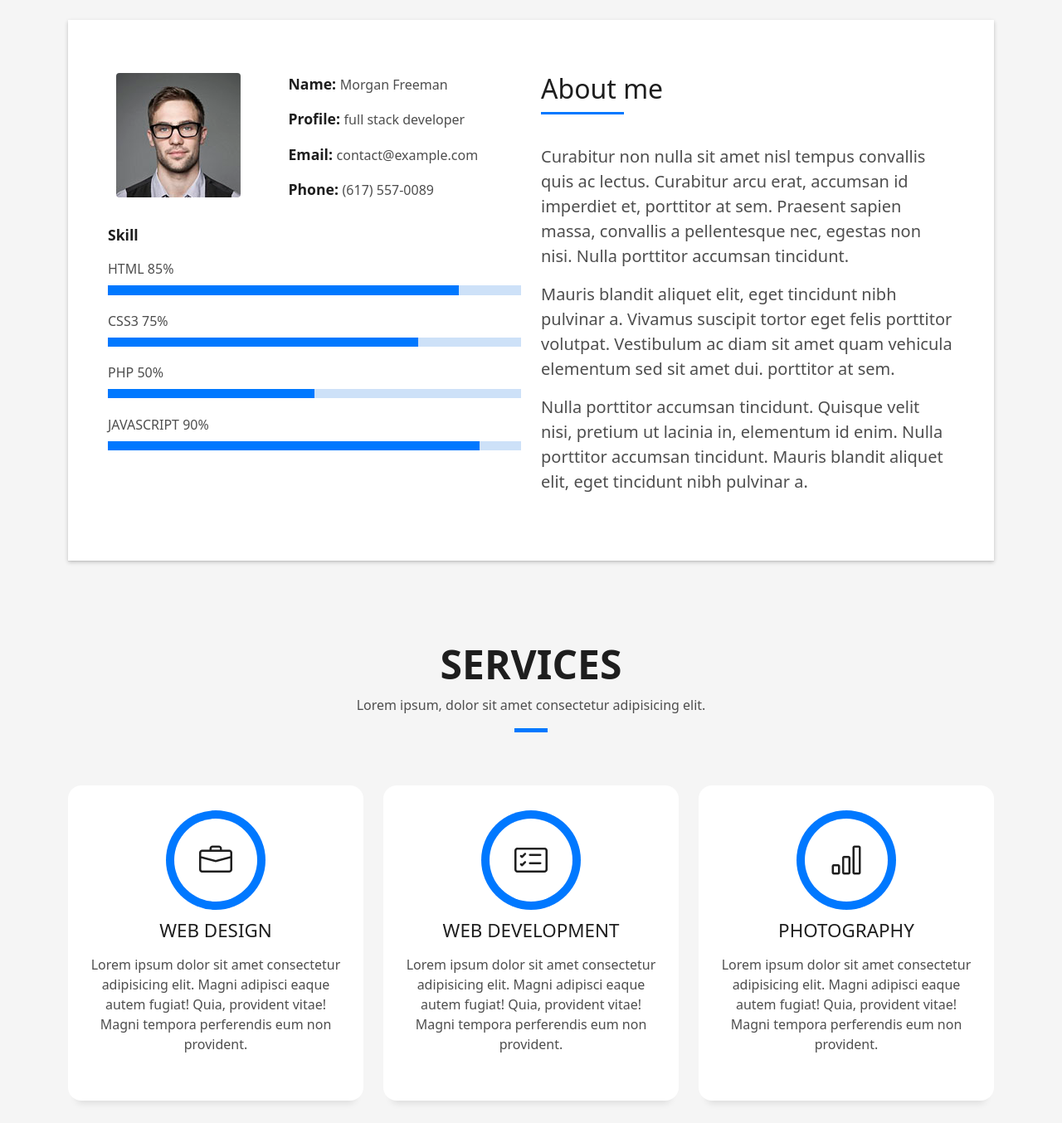
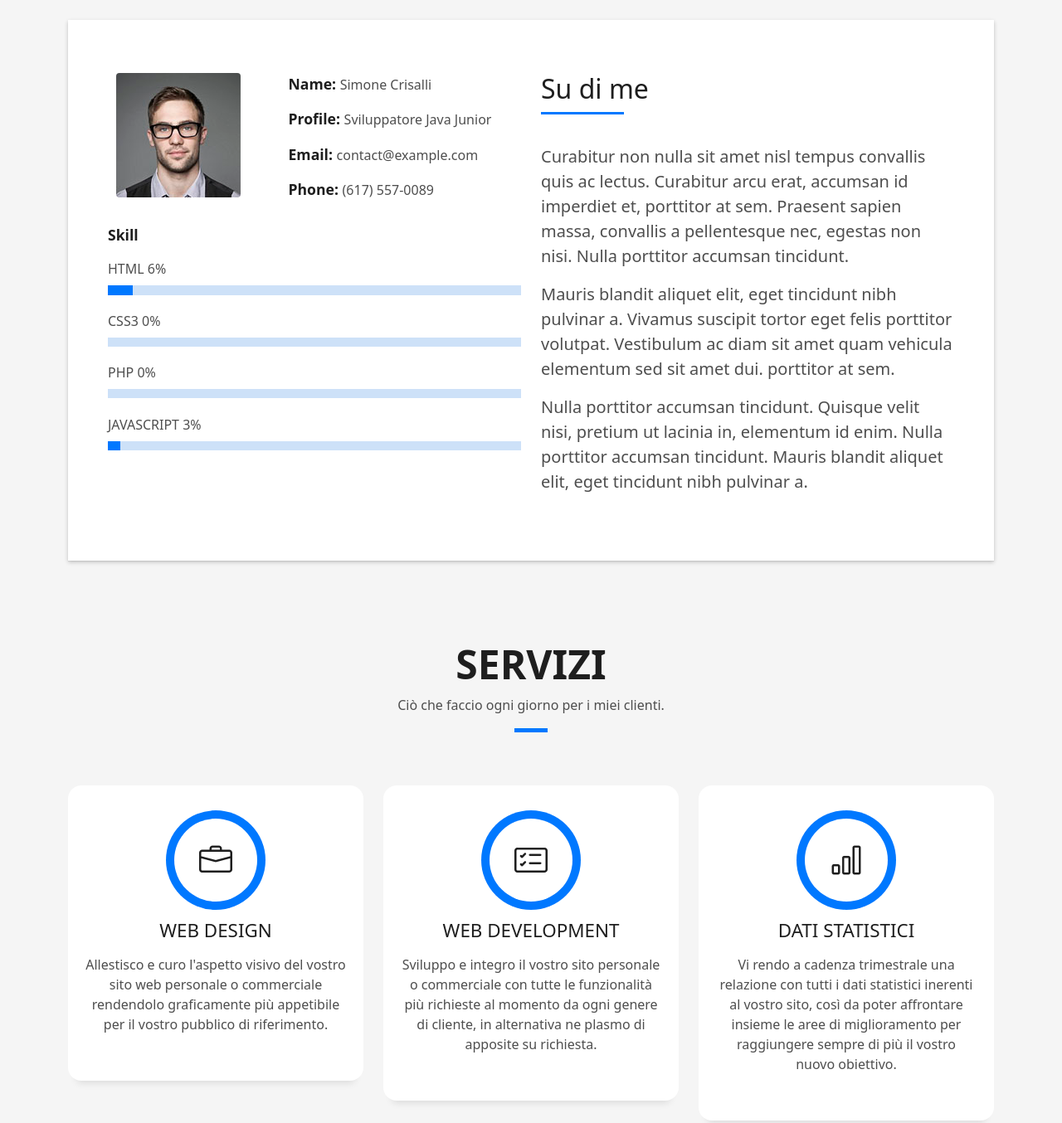
Before and after one commit to SimoneCrisalli/SimoneCrisalliPortfolio.github.io, a plain HTML site: page index.html in a window 1280 px wide. Shown: the part 840-2194 px from the top of the page at 83% size. Drawn offline with Linux system fonts and the light colour scheme.

Commit message:
Aggiornamento primo

```diff
--- a/index.html
+++ b/index.html
@@ -5,7 +5,7 @@
   <meta charset="utf-8">
   <meta content="width=device-width, initial-scale=1.0" name="viewport">
 
-  <title>DevFolio Bootstrap Portfolio Template - Index</title>
+  <title>Simone Crisalli Portfolio</title>
   <meta content="" name="description">
   <meta content="" name="keywords">
 
@@ -36,7 +36,7 @@
   <header id="header" class="fixed-top">
     <div class="container d-flex align-items-center justify-content-between">
 
-      <h1 class="logo"><a href="index.html">DevFolio</a></h1>
+      <h1 class="logo"><a href="index.html">Virtual Portfolio</a></h1>
       <!-- Uncomment below if you prefer to use an image logo -->
       <!-- <a href="index.html" class="logo"><img src="assets/img/logo.png" alt="" class="img-fluid"></a>-->
 
@@ -73,14 +73,14 @@
   </header><!-- End Header -->
 
   <!-- ======= Hero Section ======= -->
-  <div id="hero" class="hero route bg-image" style="background-image: url(assets/img/hero-bg.jpg)">
+  <div id="hero" class="hero route bg-image" style="background-image: url(assets/img/IMG_20210513_115537_758.jpg)">
     <div class="overlay-itro"></div>
     <div class="hero-content display-table">
       <div class="table-cell">
         <div class="container">
           <!--<p class="display-6 color-d">Hello, world!</p>-->
-          <h1 class="hero-title mb-4">I am Morgan Freeman</h1>
-          <p class="hero-subtitle"><span class="typed" data-typed-items="Designer, Developer, Freelancer, Photographer"></span></p>
+          <h1 class="hero-title mb-4">Io sono Simone Crisalli</h1>
+          <p class="hero-subtitle"><span class="typed" data-typed-items="Java, , MySQL, HTML, BootStrap"></span></p>
           <!-- <p class="pt-3"><a class="btn btn-primary btn js-scroll px-4" href="#about" role="button">Learn More</a></p> -->
         </div>
       </div>
@@ -105,8 +105,8 @@
                     </div>
                     <div class="col-sm-6 col-md-7">
                       <div class="about-info">
-                        <p><span class="title-s">Name: </span> <span>Morgan Freeman</span></p>
-                        <p><span class="title-s">Profile: </span> <span>full stack developer</span></p>
+                        <p><span class="title-s">Name: </span> <span>Simone Crisalli</span></p>
+                        <p><span class="title-s">Profile: </span> <span>Sviluppatore Java Junior</span></p>
                         <p><span class="title-s">Email: </span> <span>contact@example.com</span></p>
                         <p><span class="title-s">Phone: </span> <span>(617) 557-0089</span></p>
                       </div>
@@ -114,21 +114,21 @@
                   </div>
                   <div class="skill-mf">
                     <p class="title-s">Skill</p>
-                    <span>HTML</span> <span class="pull-right">85%</span>
+                    <span>HTML</span> <span class="pull-right">6%</span>
                     <div class="progress">
-                      <div class="progress-bar" role="progressbar" style="width: 85%;" aria-valuenow="85" aria-valuemin="0" aria-valuemax="100"></div>
+                      <div class="progress-bar" role="progressbar" style="width: 6%;" aria-valuenow="6" aria-valuemin="0" aria-valuemax="100"></div>
                     </div>
-                    <span>CSS3</span> <span class="pull-right">75%</span>
+                    <span>CSS3</span> <span class="pull-right">0%</span>
                     <div class="progress">
-                      <div class="progress-bar" role="progressbar" style="width: 75%" aria-valuenow="75" aria-valuemin="0" aria-valuemax="100"></div>
+                      <div class="progress-bar" role="progressbar" style="width: 0%" aria-valuenow="0" aria-valuemin="0" aria-valuemax="100"></div>
                     </div>
-                    <span>PHP</span> <span class="pull-right">50%</span>
+                    <span>PHP</span> <span class="pull-right">0%</span>
                     <div class="progress">
-                      <div class="progress-bar" role="progressbar" style="width: 50%" aria-valuenow="50" aria-valuemin="0" aria-valuemax="100"></div>
+                      <div class="progress-bar" role="progressbar" style="width: 0%" aria-valuenow="0" aria-valuemin="0" aria-valuemax="100"></div>
                     </div>
-                    <span>JAVASCRIPT</span> <span class="pull-right">90%</span>
+                    <span>JAVASCRIPT</span> <span class="pull-right">3%</span>
                     <div class="progress">
-                      <div class="progress-bar" role="progressbar" style="width: 90%" aria-valuenow="90" aria-valuemin="0" aria-valuemax="100"></div>
+                      <div class="progress-bar" role="progressbar" style="width: 3%" aria-valuenow="3" aria-valuemin="0" aria-valuemax="100"></div>
                     </div>
                   </div>
                 </div>
@@ -136,7 +136,7 @@
                   <div class="about-me pt-4 pt-md-0">
                     <div class="title-box-2">
                       <h5 class="title-left">
-                        About me
+                        Su di me
                       </h5>
                     </div>
                     <p class="lead">
@@ -171,10 +171,10 @@
           <div class="col-sm-12">
             <div class="title-box text-center">
               <h3 class="title-a">
-                Services
+                Servizi
               </h3>
               <p class="subtitle-a">
-                Lorem ipsum, dolor sit amet consectetur adipisicing elit.
+                Ciò che faccio ogni giorno per i miei clienti.
               </p>
               <div class="line-mf"></div>
             </div>
@@ -189,9 +189,7 @@
               <div class="service-content">
                 <h2 class="s-title">Web Design</h2>
                 <p class="s-description text-center">
-                  Lorem ipsum dolor sit amet consectetur adipisicing elit. Magni adipisci eaque autem fugiat! Quia,
-                  provident vitae! Magni
-                  tempora perferendis eum non provident.
+                  Allestisco e curo l'aspetto visivo del vostro sito web personale o commerciale rendendolo graficamente più appetibile per il vostro pubblico di riferimento.
                 </p>
               </div>
             </div>
@@ -204,9 +202,7 @@
               <div class="service-content">
                 <h2 class="s-title">Web Development</h2>
                 <p class="s-description text-center">
-                  Lorem ipsum dolor sit amet consectetur adipisicing elit. Magni adipisci eaque autem fugiat! Quia,
-                  provident vitae! Magni
-                  tempora perferendis eum non provident.
+                  Sviluppo e integro il vostro sito personale o commerciale con tutte le funzionalità più richieste al momento da ogni genere di cliente, in alternativa ne plasmo di apposite su richiesta.
                 </p>
               </div>
             </div>
@@ -217,11 +213,9 @@
                 <span class="ico-circle"><i class="bi bi-bar-chart"></i></span>
               </div>
               <div class="service-content">
-                <h2 class="s-title">Photography</h2>
+                <h2 class="s-title">DATI STATISTICI</h2>
                 <p class="s-description text-center">
-                  Lorem ipsum dolor sit amet consectetur adipisicing elit. Magni adipisci eaque autem fugiat! Quia,
-                  provident vitae! Magni
-                  tempora perferendis eum non provident.
+                  Vi rendo a cadenza trimestrale una relazione con tutti i dati statistici inerenti al vostro sito, così da poter affrontare insieme le aree di miglioramento per raggiungere sempre di più il vostro nuovo obiettivo.
                 </p>
               </div>
             </div>
@@ -262,11 +256,9 @@
                 <span class="ico-circle"><i class="bi bi-calendar4-week"></i></span>
               </div>
               <div class="service-content">
-                <h2 class="s-title">Marketing Services</h2>
+                <h2 class="s-title">Integrazione Marketing</h2>
                 <p class="s-description text-center">
-                  Lorem ipsum dolor sit amet consectetur adipisicing elit. Magni adipisci eaque autem fugiat! Quia,
-                  provident vitae! Magni
-                  tempora perferendis eum non provident.
+                  Connetto il vostro sito con un sistema di marketing applicato e ottimizzato in base all'obiettivo che vi siete posti di raggiungere online.
                 </p>
               </div>
             </div>
@@ -753,7 +745,7 @@
       <div class="row">
         <div class="col-sm-12">
           <div class="copyright-box">
-            <p class="copyright">&copy; Copyright <strong>DevFolio</strong>. All Rights Reserved</p>
+            <p class="copyright">&copy; Copyright <strong>Simone Crisalli</strong>. Tutti i diritti riservati</p>
             <div class="credits">
               <!--
               All the links in the footer should remain intact.
@@ -761,7 +753,7 @@
               Licensing information: https://bootstrapmade.com/license/
               Purchase the pro version with working PHP/AJAX contact form: https://bootstrapmade.com/buy/?theme=DevFolio
             -->
-              Designed by <a href="https://bootstrapmade.com/">BootstrapMade</a>
+             <!--  Designed by <a href="https://bootstrapmade.com/">BootstrapMade</a> -->
             </div>
           </div>
         </div>
```
